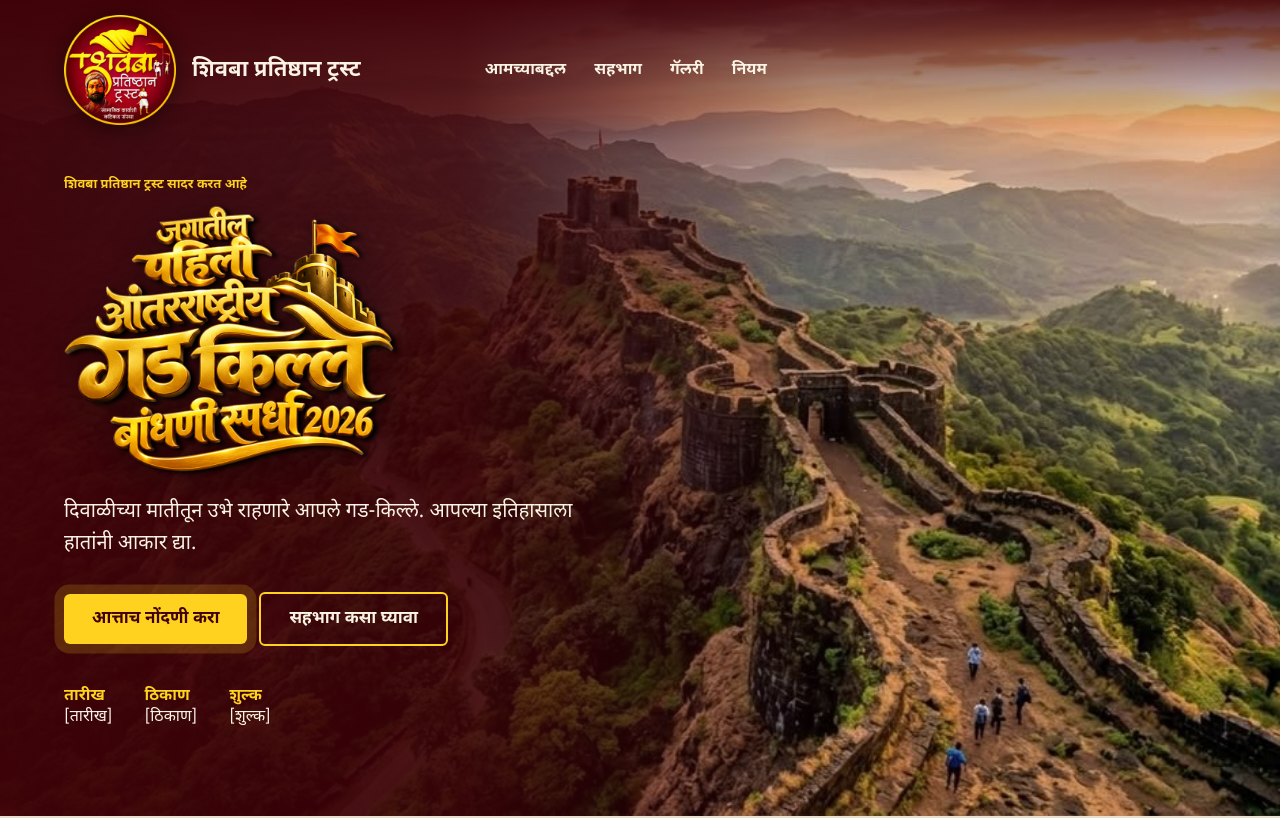
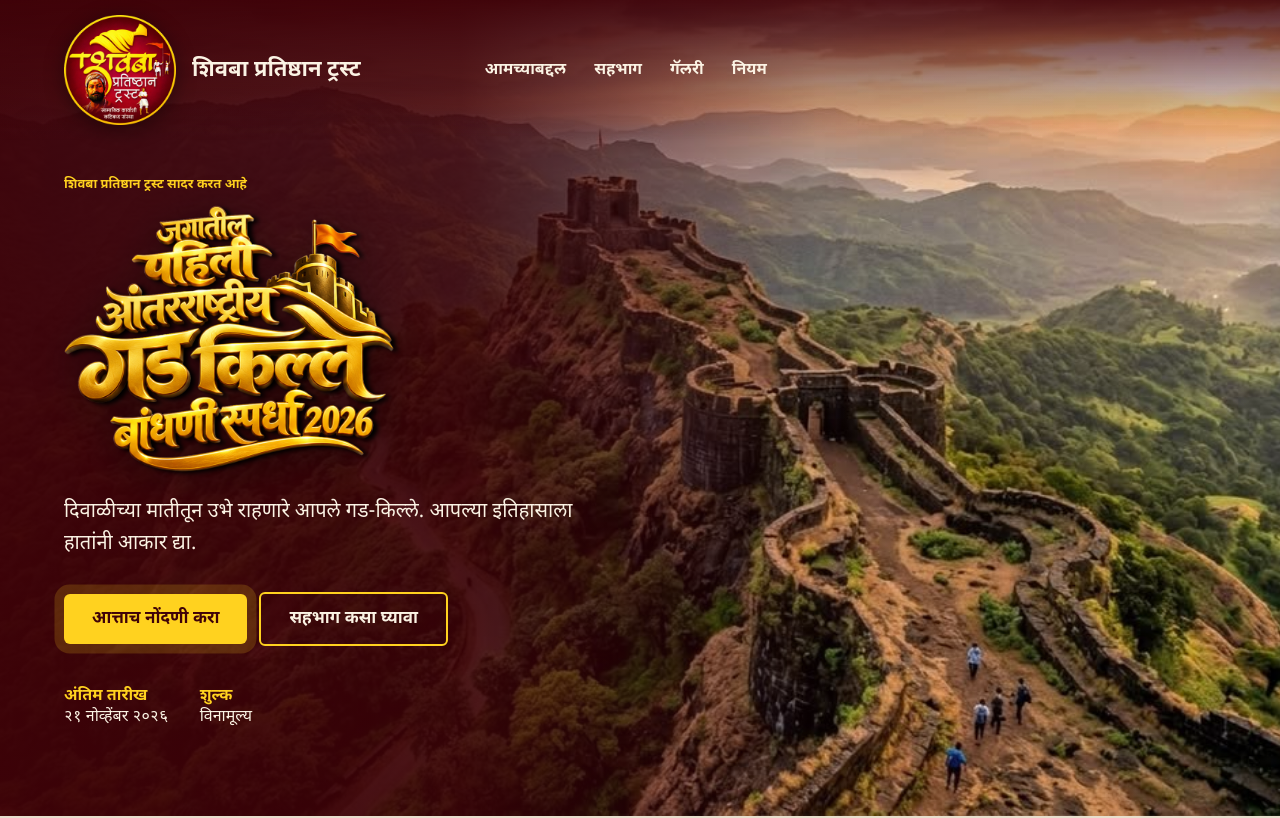
Before and after one commit to dinesh887/shivbapratishthantrust, a Next.js app: page / in a window 1280 px wide. Shown: the top 818 px of the page. Built offline with nearby package versions, Linux system fonts and the light colour scheme; a web font is replaced by a local one.

Commit message:
second commit changes

```diff
--- a/src/data/content.ts
+++ b/src/data/content.ts
@@ -106,16 +106,12 @@ export const content: BilingualContent = {
         "secondaryHref": "#join",
         "details": [
           {
-            "label": "तारीख",
-            "value": "[तारीख]"
-          },
-          {
-            "label": "ठिकाण",
-            "value": "[ठिकाण]"
+            "label": "अंतिम तारीख",
+            "value": "२१ नोव्हेंबर २०२६"
           },
           {
             "label": "शुल्क",
-            "value": "[शुल्क]"
+            "value": "विनामूल्य"
           }
         ]
       },
@@ -752,7 +748,7 @@ export const content: BilingualContent = {
         "details": [
           {
             "label": "Date",
-            "value": "[Date]"
+            "value": "Last date: 21 November 2026"
           },
           {
             "label": "Location",
@@ -760,7 +756,7 @@ export const content: BilingualContent = {
           },
           {
             "label": "Fee",
-            "value": "[Fee]"
+            "value": "Free of cost"
           }
         ]
       },
```
